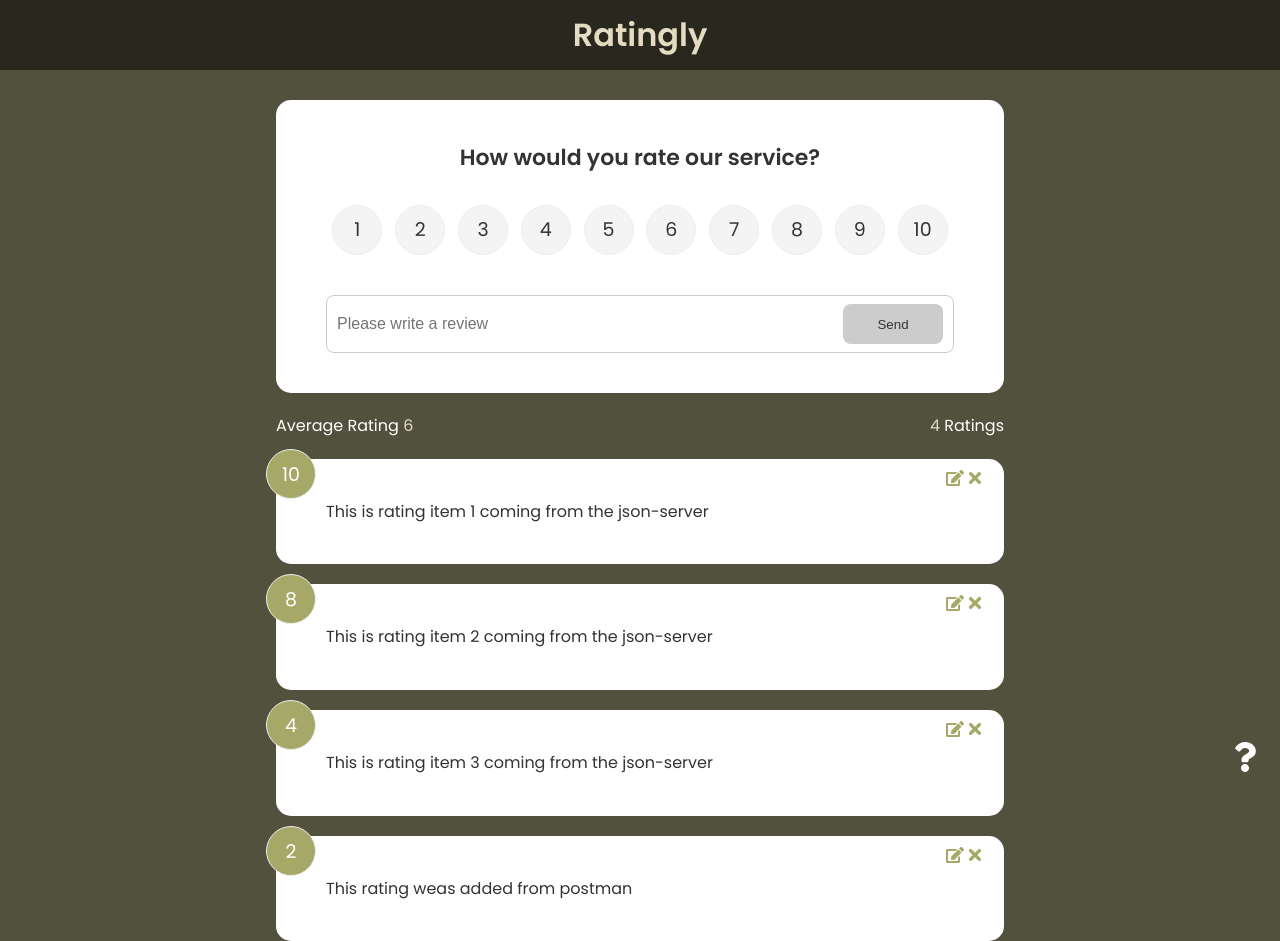
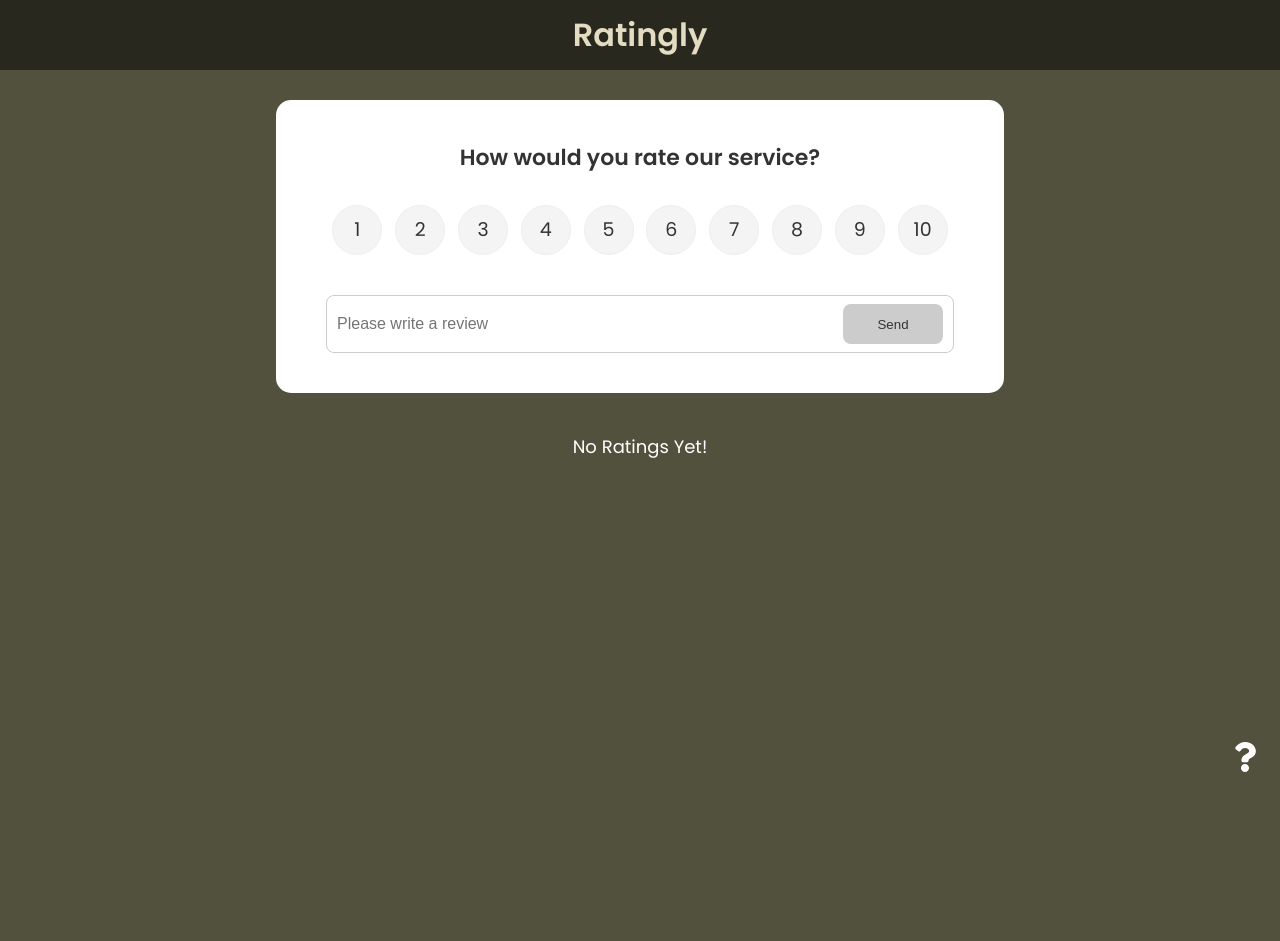
Before and after one commit to femmor/Ratingly, a React (Create React App) app: page / in a window 1280 px wide. After the commit the page ends 800 px from the top, so only its background shows below. Built offline with nearby package versions, Linux system fonts and the light colour scheme; data requests are answered from the project's data file.

Commit message:
Create a Loader component

```diff
--- a/db.json
+++ b/db.json
@@ -1,24 +1,3 @@
 {
-  "ratings": [
-    {
-      "id": 1,
-      "text": "This is rating item 1 coming from the json-server",
-      "rating": 10
-    },
-    {
-      "id": 2,
-      "text": "This is rating item 2 coming from the json-server",
-      "rating": 8
-    },
-    {
-      "id": 32,
-      "text": "This is rating item 3 coming from the json-server",
-      "rating": 4
-    },
-    {
-      "text": "This rating weas added from postman",
-      "rating": 2,
-      "id": 34
-    }
-  ]
+  "ratings": []
 }
--- a/package.json
+++ b/package.json
@@ -12,6 +12,7 @@
     "react": "^18.1.0",
     "react-dom": "^18.1.0",
     "react-icons": "^4.4.0",
+    "react-loading": "^2.0.3",
     "react-router-dom": "^6.3.0",
     "react-scripts": "5.0.1",
     "uuid": "^8.3.2",
--- a/src/components/RatingList.jsx
+++ b/src/components/RatingList.jsx
@@ -2,17 +2,21 @@ import { useContext } from 'react';
 import RatingContext from '../context/RatingContext';
 import RatingItem from './RatingItem';
 import { motion, AnimatePresence } from 'framer-motion';
+import Loader from './shared/Loader';
 
 const RatingList = () => {
   // Get the ratingItems from the context
-  const { ratingItems } = useContext(RatingContext);
+  const { ratingItems, isLoading } = useContext(RatingContext);
 
   // Check to see o=if there are any ratings
-  if (!ratingItems || ratingItems.length === 0) {
-    return <p>No Ratings Yet!</p>;
+  if (!isLoading && (!ratingItems || ratingItems.length === 0)) {
+    return <div className="no-rating">No Ratings Yet!</div>;
   }
 
-  return (
+  // Return loader if there are no ratings
+  return isLoading ? (
+    <Loader color="white" type="spin" />
+  ) : (
     <div className="rating-list">
       <AnimatePresence initial={false}>
         {ratingItems.map(ratingItem => (
--- /dev/null
+++ b/src/components/shared/Loader.jsx
@@ -0,0 +1,14 @@
+import Loading from 'react-loading';
+
+const Loader = ({ type, color }) => {
+  return (
+    <Loading
+      className="loader"
+      type={type}
+      color={color}
+      height={100}
+      width={100}
+    />
+  );
+};
+export default Loader;
--- a/src/index.css
+++ b/src/index.css
@@ -234,6 +234,17 @@ input:focus {
   margin: 10px 0;
 }
 
+.no-rating {
+  text-align: center;
+  padding: 20px;
+  font-size: 18px;
+}
+
+.loader {
+  margin: 0 auto;
+  display: block;
+}
+
 @media (max-width: 600px) {
   .rating li {
     margin: 10px 3px;
```
Also changed, not shown: 1 other file (tests, documents, lock files or other folders).
